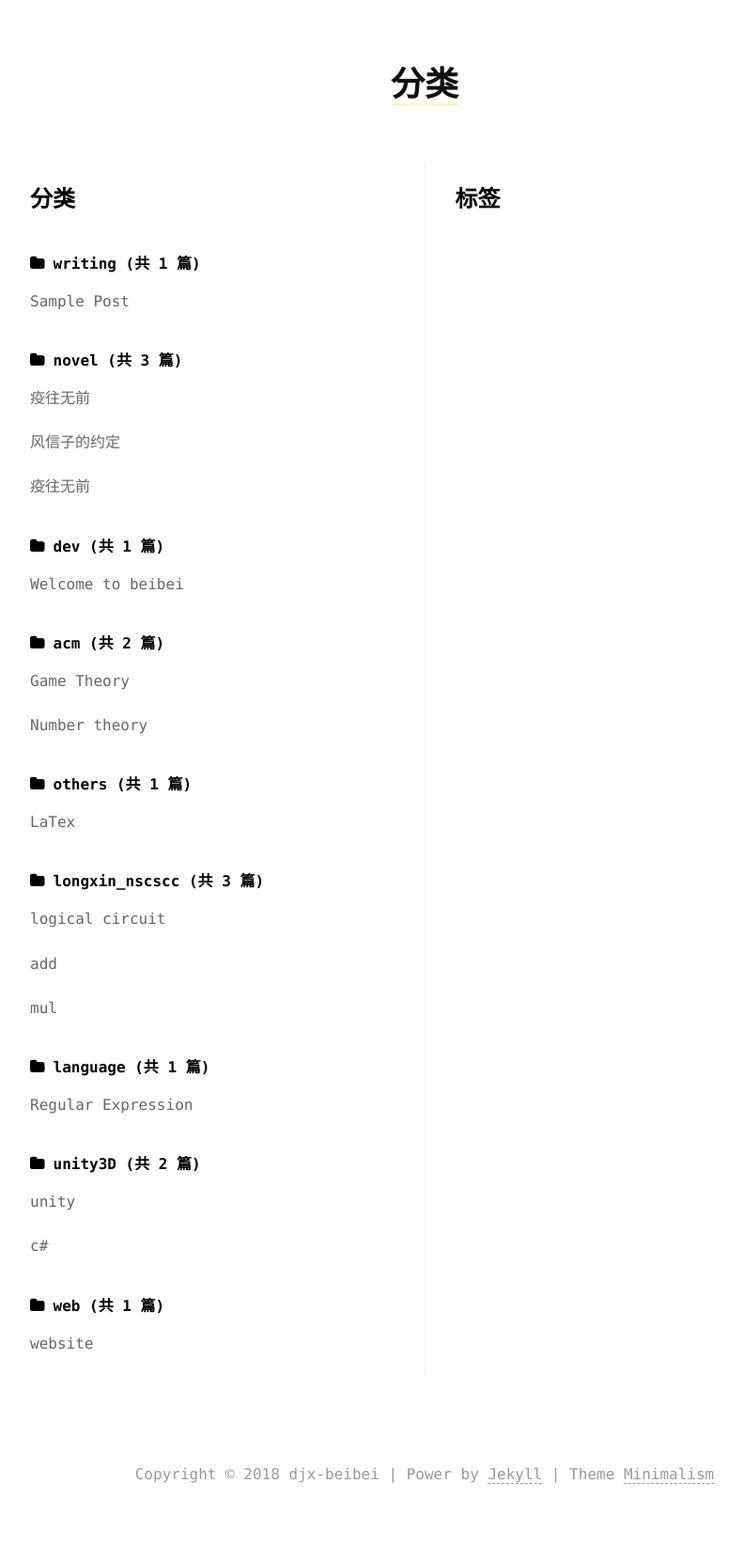
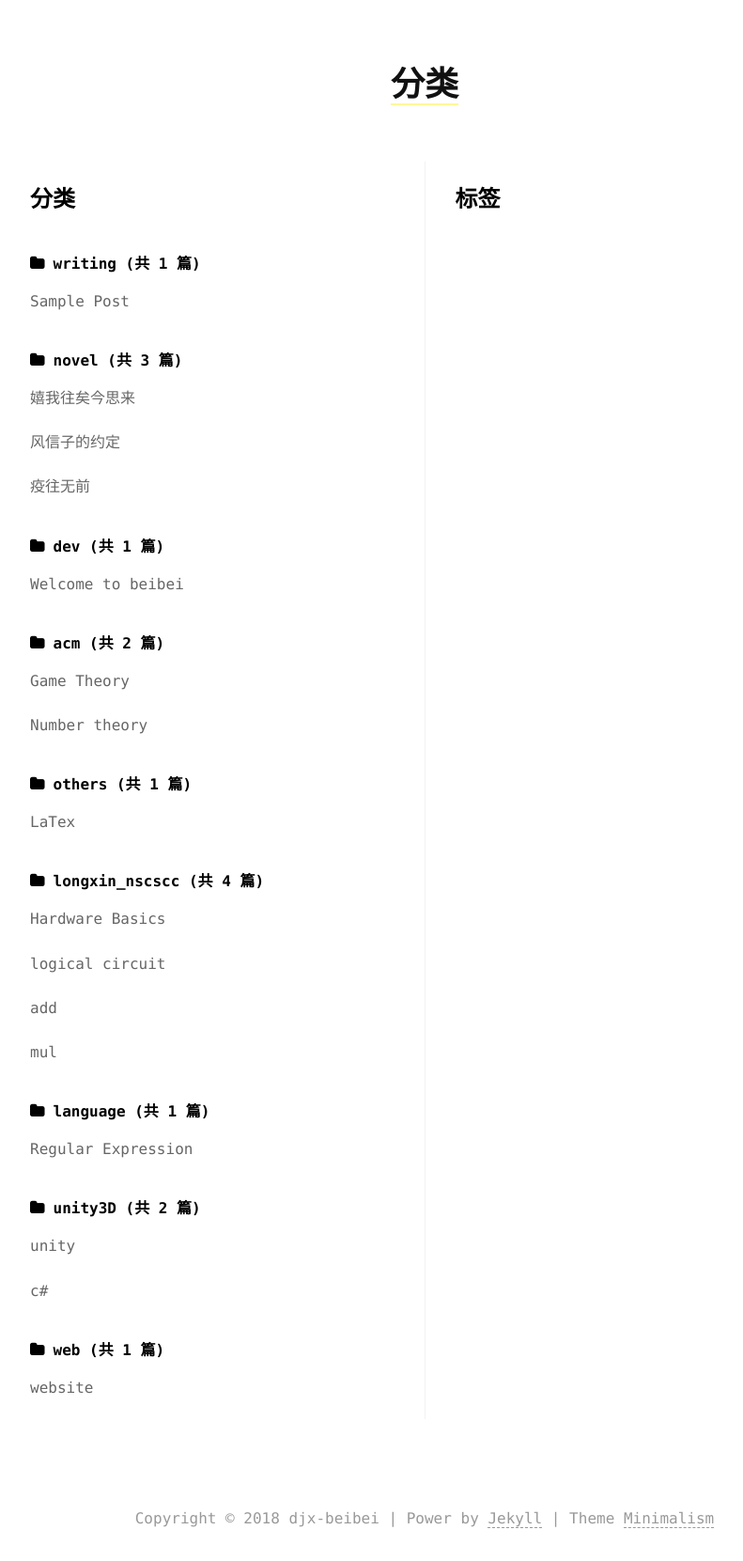
Before and after one commit to djx-beibei/djx-beibei.github.io, a Jekyll site: the page built from categories.md, in a window 1280 px wide. Shown: the whole page at 94% size, without its empty margins (188-979 px from the left). Built offline with Jekyll 4.4.1, drawn with Linux system fonts in a browser that asks for light colours; before the commit the page ends 1614 px from its top, so only the background shows below that.

Commit message:
20220326

```diff
--- a/_posts/2021-09-26-Hardware_Basics.md
+++ b/_posts/2021-09-26-Hardware_Basics.md
@@ -1,3 +1,8 @@
+---
+title: Hardware Basics
+categories: [longxin_nscscc]
+comments: true
+---
 # 硬件基础知识
 
 [toc]
```
Also changed, not shown: _posts/2022-01-21-嬉我往矣今思来.md (+1 -1 lines).
